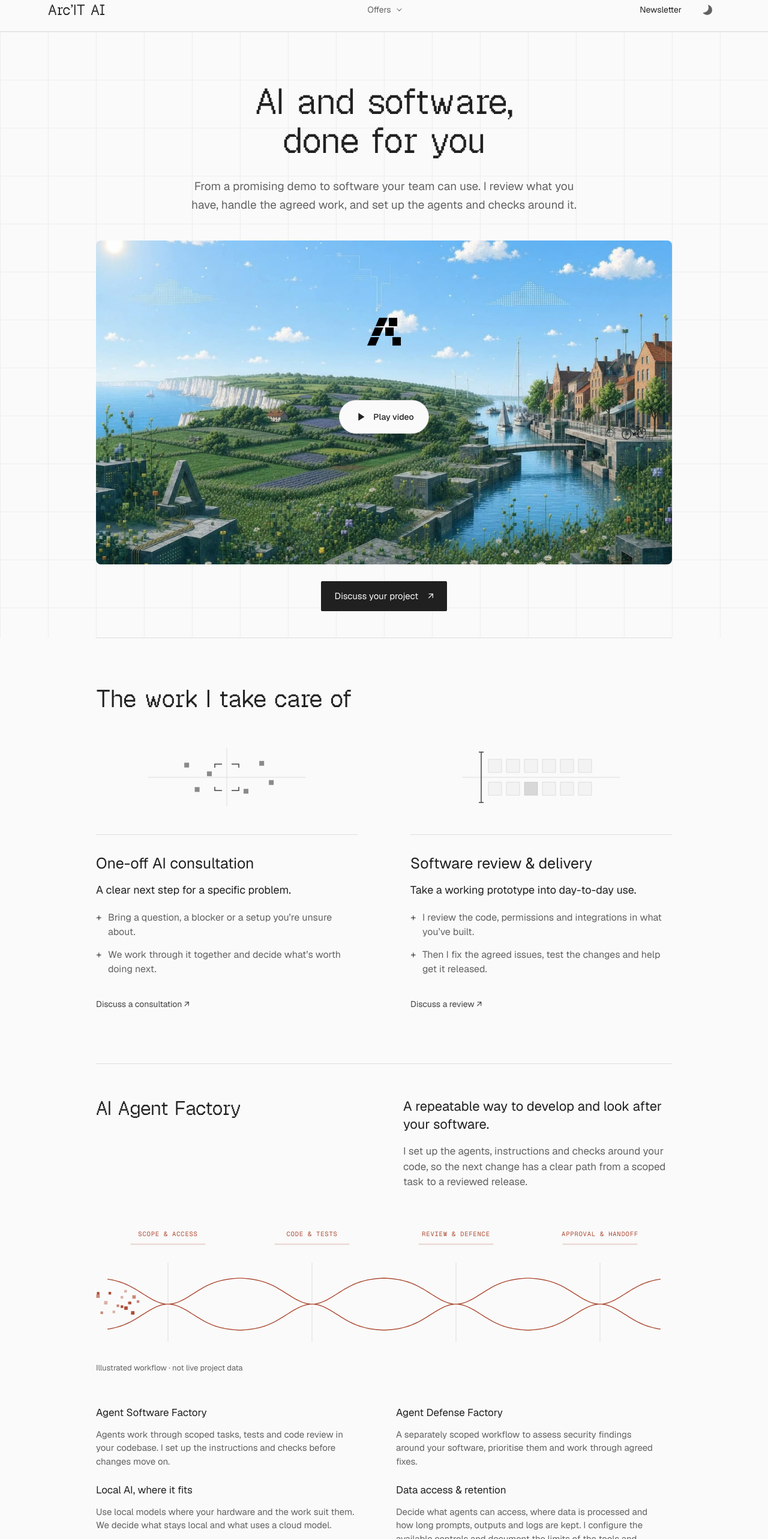
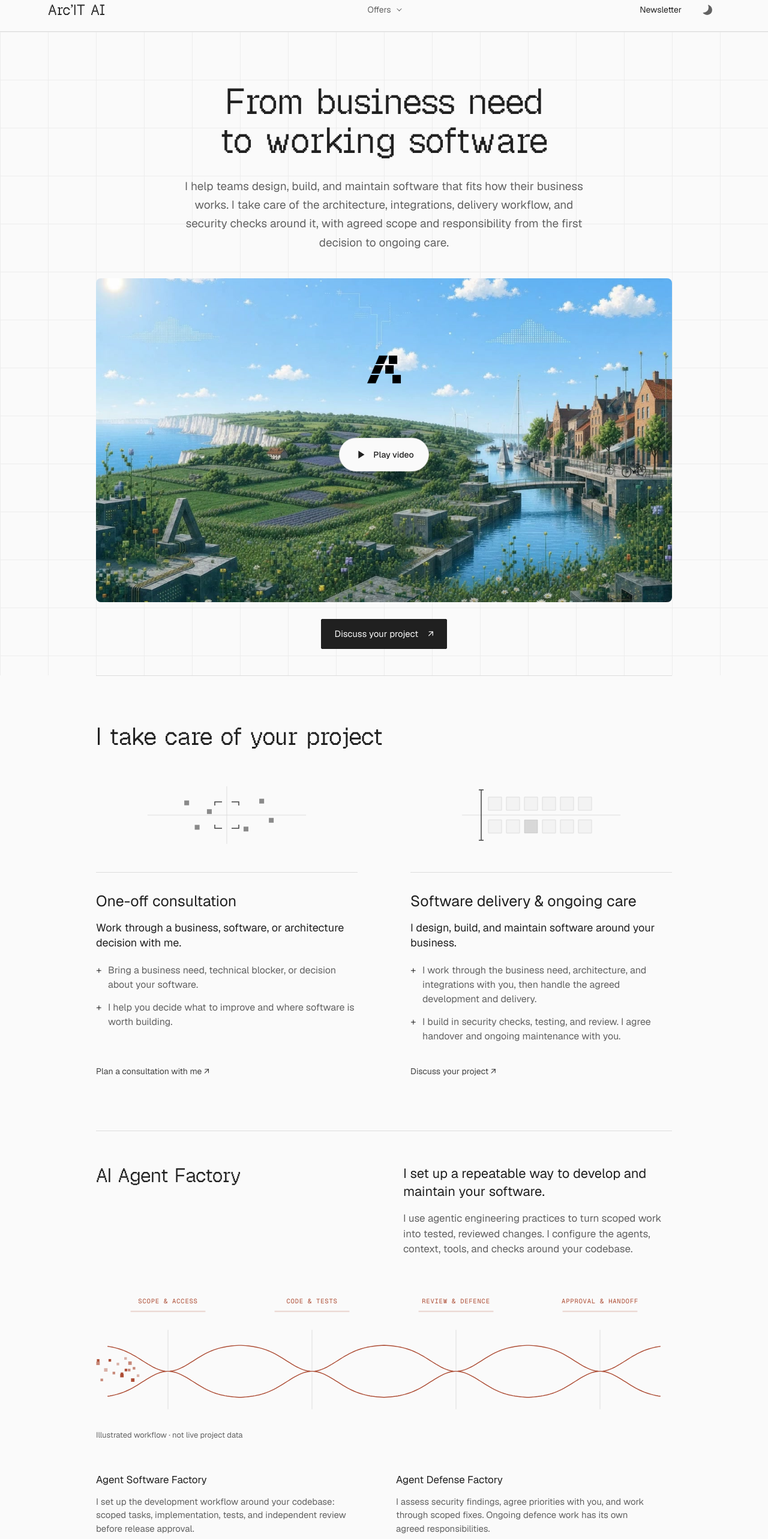
Before and after one commit to arcitai/arcitai-website, a React (Vite) app: page / in a window 1280 px wide. Shown: the part 20-2586 px from the top of the page at 60% size. Built offline with nearby package versions, Linux system fonts and the light colour scheme; no server answers.

Commit message:
Clarify software delivery and surrounding project responsibility

```diff
--- a/index.html
+++ b/index.html
@@ -5,26 +5,26 @@
     <meta name="viewport" content="width=device-width, initial-scale=1.0" />
     <meta
       name="description"
-      content="From prototype to production-ready software. Hands-on AI consultation, software delivery and agent factory setup."
+      content="I help teams design, build, and maintain software, with agreed responsibility for architecture, integrations, delivery, and security checks."
     />
     <meta name="theme-color" content="#f8f2e8" />
     <meta name="color-scheme" content="light dark" />
     <meta name="robots" content="index, follow" />
-    <meta property="og:title" content="Arc’IT AI | From prototype to production" />
+    <meta property="og:title" content="Arc’IT AI | From business need to working software" />
     <meta
       property="og:description"
-      content="You’ve built something that works. I help get it ready for real use — with the right development and security checks in place."
+      content="I help teams design, build, and maintain software, with agreed responsibility for architecture, integrations, delivery, and security checks."
     />
     <meta property="og:type" content="website" />
     <meta property="og:url" content="https://arcitai.com/" />
     <meta property="og:image" content="https://arcitai.com/assets/arcitai-evening-poster-v6.jpg" />
     <meta name="twitter:card" content="summary_large_image" />
-    <meta name="twitter:title" content="Arc’IT AI | From prototype to production" />
+    <meta name="twitter:title" content="Arc’IT AI | From business need to working software" />
     <meta
       name="twitter:description"
-      content="From prototype to production-ready software. Hands-on AI consultation, software delivery and agent factory setup."
+      content="I help teams design, build, and maintain software, with agreed responsibility for architecture, integrations, delivery, and security checks."
     />
-    <title>Arc’IT AI | From prototype to production</title>
+    <title>Arc’IT AI | From business need to working software</title>
     <link rel="canonical" href="https://arcitai.com/" />
     <link rel="icon" type="image/svg+xml" href="/assets/arcitai-mark-final.svg" />
     <script>
--- a/src/components/Header.tsx
+++ b/src/components/Header.tsx
@@ -90,12 +90,12 @@ export function Header({ theme, onThemeChange }: { theme: Theme; onThemeChange:
           <a href="/#scope" aria-current="page">
             <span className="eyebrow">Done for you</span>
             <strong>Arc’IT AI</strong>
-            <span>Business understanding carried into working software.</span>
+            <span>I handle agreed architecture, software delivery, and ongoing care.</span>
           </a>
           <a href={siteData.links.onlinesourdough} target="_blank" rel="noopener noreferrer">
             <span className="eyebrow">DIY + done with you</span>
             <strong>onlinesourdough</strong>
-            <span>Learn the method, use the resources, or build with direct guidance.</span>
+            <span>I share free resources and AIOS, and offer one-to-one pair engineering.</span>
           </a>
         </div>
       </div>
--- a/src/components/Hero.tsx
+++ b/src/components/Hero.tsx
@@ -5,13 +5,14 @@ export function Hero({ scene, epoch }: { scene: Scene; epoch: number }) {
     <section className="walkthrough-hero" id="top" aria-labelledby="hero-title">
       <div className="walkthrough-shell">
         <h1 id="hero-title">
-          AI and software,
+          From business need
           <br />
-          done for you
+          to working software
         </h1>
         <p className="walkthrough-description">
-          From a promising demo to software your team can use. I review what you have, handle the
-          agreed work, and set up the agents and checks around it.
+          I help teams design, build, and maintain software that fits how their business works. I
+          take care of the architecture, integrations, delivery workflow, and security checks around
+          it, with agreed scope and responsibility from the first decision to ongoing care.
         </p>
         <div className="walkthrough-media">
           <ScenePlayer key={scene} scene={scene} epoch={epoch} />
--- a/src/components/Inquiry.tsx
+++ b/src/components/Inquiry.tsx
@@ -14,7 +14,7 @@ type SubmissionState =
   | { kind: "error"; message: string; failure: InquiryFailure };
 
 const failureMessages: Record<InquiryFailure, string> = {
-  configuration: "The inquiry connection is unavailable.",
+  configuration: "The form is unavailable right now. Please email me or try again later.",
   network: "Your inquiry was not sent. Check your connection and try again.",
   protocol: "The inquiry service returned an unexpected response. Please try again.",
   server: "Your inquiry was not saved. Please try again.",
@@ -50,7 +50,7 @@ export function Inquiry() {
         kind: "success",
         message: localReview
           ? "Preview complete — no inquiry was sent."
-          : "Inquiry received. You will hear back at the email you provided.",
+          : "Inquiry received. I’ll reply at the email you provided.",
       });
     } catch (error) {
       const failure = error instanceof InquirySubmissionError ? error.kind : "network";
@@ -70,43 +70,46 @@ export function Inquiry() {
               <p className="review-notice">Local preview — the form does not send data.</p>
             )}
             <p className="inquiry-description">
-              Describe the software, who uses it and the work you need help with. I’ll review the
-              context and respond with a proposed next step.
+              Tell me about the work you want to improve, your existing systems, and the result
+              you’re aiming for. You can bring a business need, a prototype, or a larger software
+              project. I’ll help you work out a useful starting point and the scope I can take care
+              of.
             </p>
           </div>
           <div className="faqs">
             <details className="faq" open>
-              <summary>Do I need another platform?</summary>
+              <summary>Can you work with my existing setup?</summary>
               <p>
-                Usually we can work with the tools you already use. I add new ones only when they
-                solve a specific need in your project.
+                I start with your existing workflows, software, tools, and team. I add a new tool or
+                service only when the agreed work calls for it.
               </p>
             </details>
             <details className="faq" open>
-              <summary>What do you check?</summary>
+              <summary>How do you scope and check the work?</summary>
               <p>
-                We agree what production-ready means for your use case, then review the code, data
-                access, integrations and deployment. I fix the agreed issues and test the changes.
-                Instructions don’t enforce permissions, and a review can’t guarantee that nothing
-                will go wrong.
+                I agree the work, access, and acceptance criteria with you. I review the
+                architecture, code, integrations, and security within that scope, then test the
+                changes. I make the checks, remaining risks, and release decision clear before
+                handover.
               </p>
             </details>
             <details className="faq" open>
               <summary>Can you keep looking after it?</summary>
               <p>
-                Yes. I can handle agreed updates, fixes and ongoing development. We define my
-                responsibilities, the review process and response times. You keep control of
-                business decisions and approvals.
+                I can handle agreed maintenance, fixes, and ongoing development. I agree
+                responsibilities, review points, and response times with you separately. You keep
+                control of business decisions and release approvals.
               </p>
             </details>
             <details className="faq" open>
-              <summary>Prefer to build it yourself?</summary>
+              <summary>Would you rather build alongside me?</summary>
               <p>
+                Through{" "}
                 <a href={siteData.links.onlinesourdough} target="_blank" rel="noopener noreferrer">
                   onlinesourdough
                 </a>{" "}
-                offers the method, resources and hands-on guidance. With Arc’IT AI, I take care of
-                the agreed delivery and ongoing work.
+                I offer free resources and one-to-one pair engineering, with AIOS as a starter.
+                Through Arc’IT AI, I take responsibility for agreed delivery and ongoing work.
               </p>
             </details>
           </div>
@@ -181,7 +184,7 @@ export function Inquiry() {
           </div>
 
           <label className="field field-wide project-field">
-            <span>What have you built, and what would you like help with?</span>
+            <span>What would you like me to build, improve, or maintain?</span>
             <textarea
               name="project"
               rows={4}
@@ -213,7 +216,8 @@ export function Inquiry() {
             {submission.kind === "error" && (
               <>
                 {" "}
-                <a href={siteData.links.email}>Email hello@arcitai.com</a> if the problem continues.
+                <a href={siteData.links.email}>Email me at hello@arcitai.com</a> if the problem
+                continues.
               </>
             )}
           </p>
--- a/src/components/Scope.tsx
+++ b/src/components/Scope.tsx
@@ -3,7 +3,7 @@ import { FactoryFlow } from "./FactoryFlow";
 export function Scope() {
   return (
     <section className="scope section-shell" id="scope" aria-labelledby="scope-title">
-      <h2 id="scope-title">The work I take care of</h2>
+      <h2 id="scope-title">I take care of your project</h2>
       <div className="offers-grid">
         <article className="offer">
           <div className="motif motion-scene" aria-hidden="true">
@@ -21,14 +21,16 @@ export function Scope() {
             </svg>
           </div>
           <div className="offer-body">
-            <h3>One-off AI consultation</h3>
-            <p className="offer-benefit">A clear next step for a specific problem.</p>
+            <h3>One-off consultation</h3>
+            <p className="offer-benefit">
+              Work through a business, software, or architecture decision with me.
+            </p>
             <ul className="offer-details">
-              <li>Bring a question, a blocker or a setup you’re unsure about.</li>
-              <li>We work through it together and decide what’s worth doing next.</li>
+              <li>Bring a business need, technical blocker, or decision about your software.</li>
+              <li>I help you decide what to improve and where software is worth building.</li>
             </ul>
             <a className="offer-action" href="/project">
-              Discuss a consultation <span aria-hidden="true">↗</span>
+              Plan a consultation with me <span aria-hidden="true">↗</span>
             </a>
           </div>
         </article>
@@ -48,14 +50,22 @@ export function Scope() {
             </svg>
           </div>
           <div className="offer-body">
-            <h3>Software review &amp; delivery</h3>
-            <p className="offer-benefit">Take a working prototype into day-to-day use.</p>
+            <h3>Software delivery &amp; ongoing care</h3>
+            <p className="offer-benefit">
+              I design, build, and maintain software around your business.
+            </p>
             <ul className="offer-details">
-              <li>I review the code, permissions and integrations in what you’ve built.</li>
-              <li>Then I fix the agreed issues, test the changes and help get it released.</li>
+              <li>
+                I work through the business need, architecture, and integrations with you, then
+                handle the agreed development and delivery.
+              </li>
+              <li>
+                I build in security checks, testing, and review. I agree handover and ongoing
+                maintenance with you.
+              </li>
             </ul>
             <a className="offer-action" href="/project">
-              Discuss a review <span aria-hidden="true">↗</span>
+              Discuss your project <span aria-hidden="true">↗</span>
             </a>
           </div>
         </article>
@@ -65,11 +75,11 @@ export function Scope() {
           <h3 id="factory-title">AI Agent Factory</h3>
           <div>
             <p className="factory-lead">
-              A repeatable way to develop and look after your software.
+              I set up a repeatable way to develop and maintain your software.
             </p>
             <p>
-              I set up the agents, instructions and checks around your code, so the next change has
-              a clear path from a scoped task to a reviewed release.
+              I use agentic engineering practices to turn scoped work into tested, reviewed changes.
+              I configure the agents, context, tools, and checks around your codebase.
             </p>
           </div>
         </div>
@@ -78,40 +88,40 @@ export function Scope() {
           <div>
             <dt>Agent Software Factory</dt>
             <dd>
-              Agents work through scoped tasks, tests and code review in your codebase. I set up the
-              instructions and checks before changes move on.
+              I set up the development workflow around your codebase: scoped tasks, implementation,
+              tests, and independent review before release approval.
             </dd>
           </div>
           <div>
             <dt>Agent Defense Factory</dt>
             <dd>
-              A separately scoped workflow to assess security findings around your software,
-              prioritise them and work through agreed fixes.
+              I assess security findings, agree priorities with you, and work through scoped fixes.
+              Ongoing defence work has its own agreed responsibilities.
             </dd>
           </div>
           <div>
             <dt>Local AI, where it fits</dt>
             <dd>
-              Use local models where your hardware and the work suit them. We decide what stays
-              local and what uses a cloud model.
+              I help you decide where local models suit your hardware and work, and where a cloud
+              model is more useful.
             </dd>
           </div>
           <div>
             <dt>Data access &amp; retention</dt>
             <dd>
-              Decide what agents can access, where data is processed and how long prompts, outputs
-              and logs are kept. I configure the available controls and document the limits of the
-              tools and providers we choose.
+              I agree data access and retention needs with you, configure the available controls,
+              and document provider limits. That includes where prompts, outputs, and logs are
+              processed and kept.
             </dd>
           </div>
         </dl>
         <div className="factory-bottom">
           <p>
-            I handle the setup and agreed ongoing work. You keep control of scope, access and
+            I handle the agreed setup and ongoing work. You keep control of scope, access, and
             release approvals.
           </p>
           <a className="offer-action" href="/project">
-            Discuss your factory <span aria-hidden="true">↗</span>
+            Discuss your factory with me <span aria-hidden="true">↗</span>
           </a>
         </div>
       </article>
--- a/src/family/Family.tsx
+++ b/src/family/Family.tsx
@@ -20,7 +20,7 @@ const social = [
 export function FamilyFooter({ brand }: { brand: FamilyBrand }) {
   return (
     <div className="family-footer">
-      <nav className="family-sites" aria-label="Other sites by Gustav">
+      <nav className="family-sites" aria-label="My other sites">
         {(Object.keys(labels) as FamilyBrand[])
           .filter((key) => key !== brand)
           .map((key) => (
@@ -85,8 +85,8 @@ export function NewsletterContent({
         <h1>{subscribed ? "You’re on the list" : "Notes from the work"}</h1>
         <p>
           {subscribed
-            ? "You’ll hear from Gustav when the next note is ready."
-            : "Sign up to receive the next note from Gustav."}
+            ? "You’ll hear from me when the next note is ready."
+            : "Sign up to receive my next note."}
         </p>
         <a className="family-button" href={subscribed ? "/" : "/newsletter"}>
           {subscribed
@@ -109,8 +109,11 @@ export function NewsletterContent({
           <br />
           the work
         </h1>
-        <p className="newsletter-byline">A newsletter by Gustav Anderson.</p>
-        <p>Experiments, workflows and lessons from using AI in a real business.</p>
+        <p className="newsletter-byline">My newsletter. I’m Gustav Anderson.</p>
+        <p>
+          I share ideas, experiments, and lessons from business architecture, software, and agentic
+          engineering.
+        </p>
         <form className="family-signup" onSubmit={submit} aria-busy={pending}>
           <label htmlFor="newsletter-email">Email address</label>
           <div className="family-form-row">
```
Also changed, not shown: scripts/prepare-pages.mjs (+5 -2 lines), 2 other files (tests, documents, lock files or other folders).
